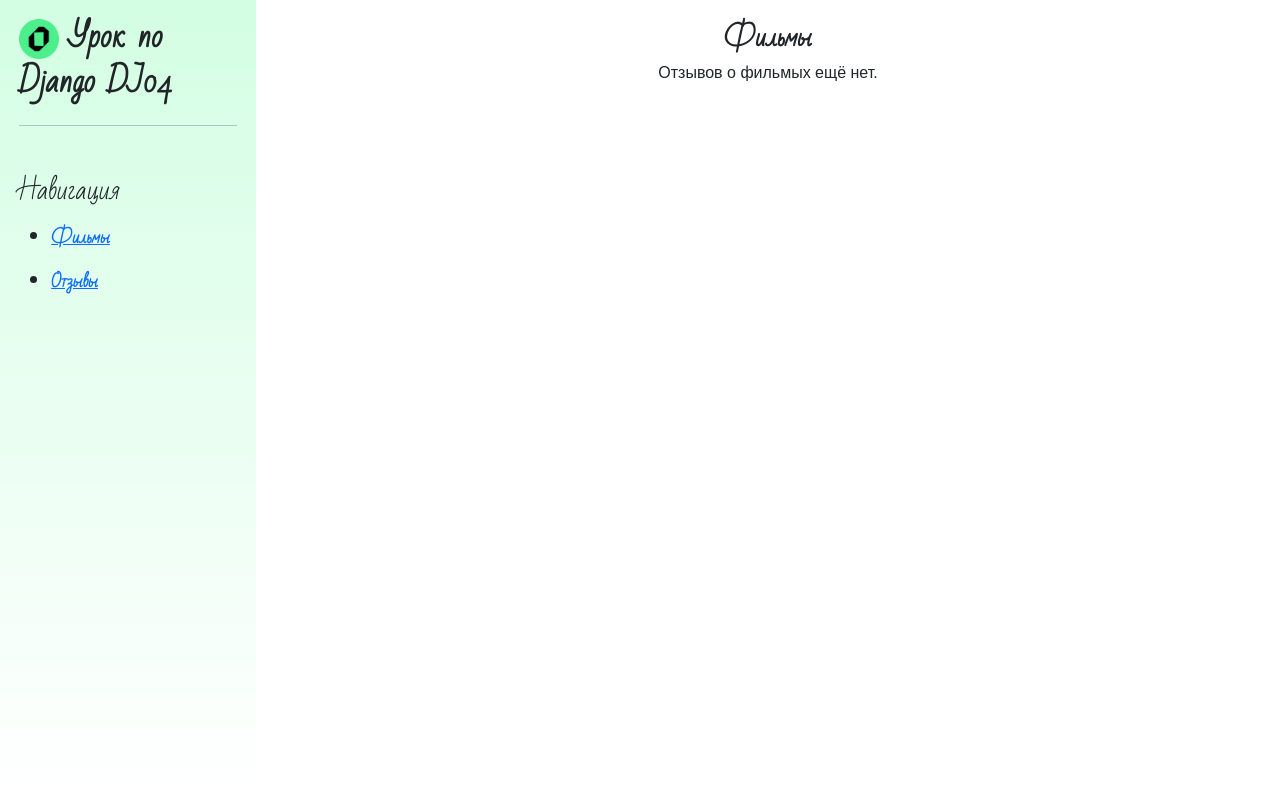
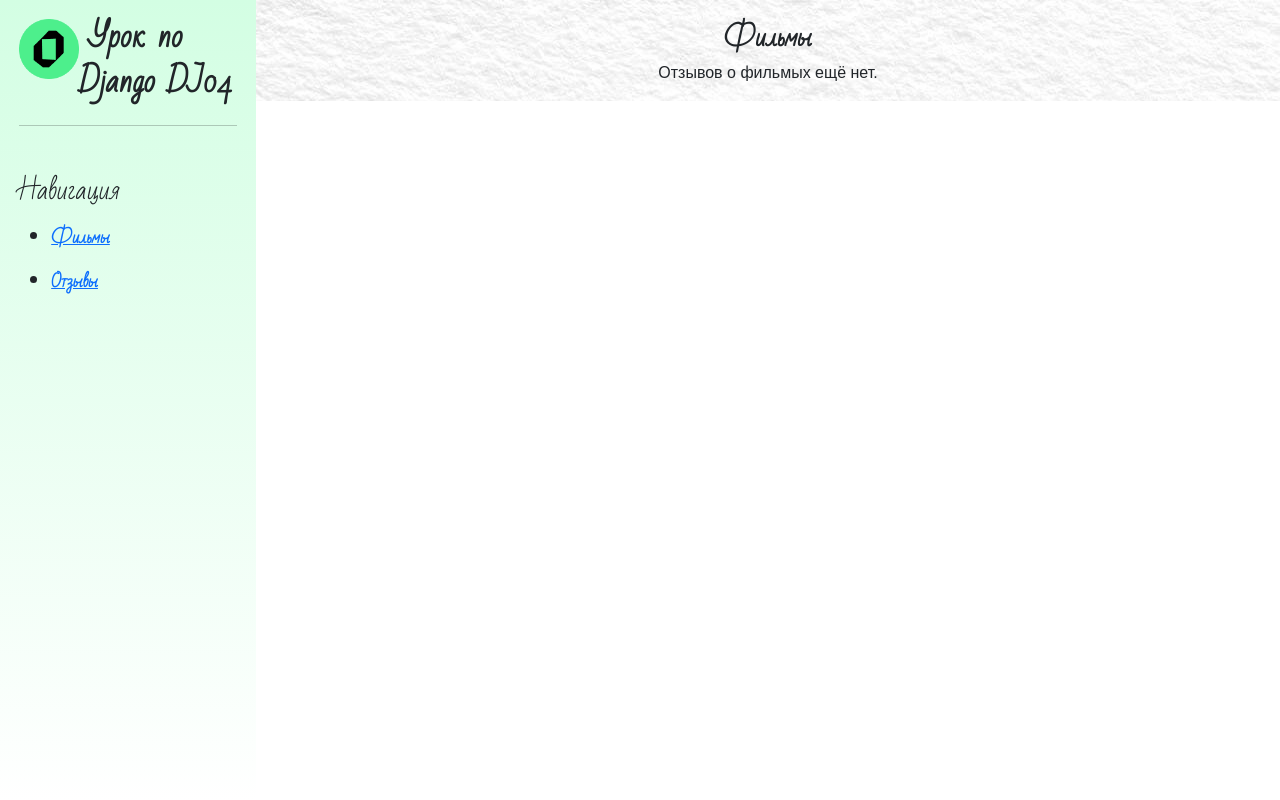
Before and after one commit to NezhelskiyViktor/Lesson_DJ04, a Django app: page / in a window 1280 px wide. Run offline with Django 5.2, Linux system fonts and the light colour scheme; data that the repository does not hold is empty.

Commit message:
Добавил текстуру фона секции main

```diff
--- a/movie_project/films/static/films/css/films.css
+++ b/movie_project/films/static/films/css/films.css
@@ -12,7 +12,7 @@ aside {
     background: linear-gradient(to bottom, #D3FEE3, white);
 }
 aside img {
-    width: 40px;
+    width: 60px;
     float: left;
 }
 aside .logo {
@@ -35,6 +35,8 @@ aside li:hover, aside a:hover {
     transform: scale(1.15);
 }
 main {
+    background-image: url('../img/tekstura-akvarelnoi-bumagi1.jpg');
+    background-repeat: repeat-y;
     font-family: Arial, Helvetica, sans-serif;
     text-align: center;
     overflow: auto;
```
Also changed, not shown: movie_project/films/static/films/img/tekstura-akvarelnoi-bumagi1.jpg (added).
